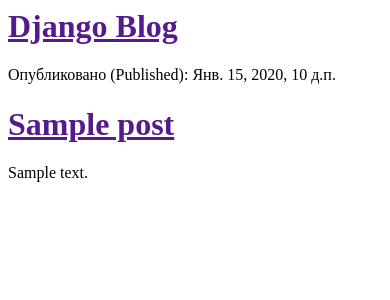
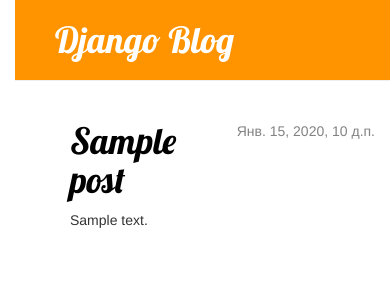
Before and after one commit to Dmitriy34/home, a Django app: template blog/templates/blog/post_list.html in a window 390 px wide. Shown: the top 300 px of the page. Run offline with Django 3.2, Linux system fonts and the light colour scheme; the template is opened without the code that fills it: values that come from a table or form of the project are taken from there, others are empty; tables that the repository leaves empty hold one stand-in row (values such as "Sample post"); some libraries are stand-ins or nearby versions.

Commit message:
CSS - сделай это красивым

```diff
--- /dev/null
+++ b/blog/static/css/blog.css
@@ -0,0 +1,53 @@
+h1 a {
+    color: #fff;
+}
+body {
+    padding-left: 15px;
+}
+.page-header {
+    background-color: #ff9400;
+    margin-top: 0;
+    padding: 20px 20px 20px 40px;
+}
+
+.page-header h1, .page-header h1 a, .page-header h1 a:visited, .page-header h1 a:active {
+    color: #ffffff;
+    font-size: 36pt;
+    text-decoration: none;
+}
+
+.content {
+    margin-left: 40px;
+}
+
+h1, h2, h3, h4 {
+    font-family: 'Lobster', cursive;
+}
+
+.date {
+    float: right;
+    color: #828282;
+}
+
+.save {
+    float: right;
+}
+
+.post-form textarea, .post-form input {
+    width: 100%;
+}
+
+.top-menu, .top-menu:hover, .top-menu:visited {
+    color: #ffffff;
+    float: right;
+    font-size: 26pt;
+    margin-right: 20px;
+}
+
+.post {
+    margin-bottom: 70px;
+}
+
+.post h1 a, .post h1 a:visited {
+    color: #000000;
+}
--- a/blog/templates/blog/post_list.html
+++ b/blog/templates/blog/post_list.html
@@ -1,16 +1,30 @@
+{% load staticfiles %}
 <html>
     <head>
         <title>Django blog</title>
+        <link rel="stylesheet" href="//maxcdn.bootstrapcdn.com/bootstrap/3.2.0/css/bootstrap.min.css">
+        <link rel="stylesheet" href="//maxcdn.bootstrapcdn.com/bootstrap/3.2.0/css/bootstrap-theme.min.css">
+        <link href="https://fonts.googleapis.com/css?family=Lobster&subset=latin,cyrillic" rel="stylesheet" type="text/css">  <!--импортирует шрифт под названием Lobster из шрифтов Google-->
+        <link rel="stylesheet" href="{% static 'css/blog.css' %}">
     </head>
     <body>
         <div>
-            <h1><a href="">Django Blog</a></h1>
+            <h1 class="page-header"><a href="">Django Blog</a></h1>
         </div>
-
-        {% for post in posts %}
-            <p>Опубликовано (Published): {{ post.published_date }}  </p>  <!-- точно также-->
-            <h1><a href=""> {{ post.title }}</a></h1>   <!--post.title - Обращение к полю title модели Post-->
-            <p>{{ post.text|linebreaksbr }}</p>       <!-- |linebreaksbr - прогоняет текст через фильтр, для преобразования переносов строк в параграфы -->
-        {% endfor %}
+            <div class="content container">
+                <div class="row">
+                    <div class="col-md-8">
+                        {% for post in posts %}
+                            <div class="post">
+                                <div class="date">
+                                    {{ post.published_date }}
+                                </div>
+                                <h1><a href="">{{ post.title }}</a></h1>
+                                <p>{{ post.text|linebreaksbr }}</p>
+                            </div>
+                        {% endfor %}
+                    </div>
+                </div>
+            </div>
     </body>
 </html>
```
